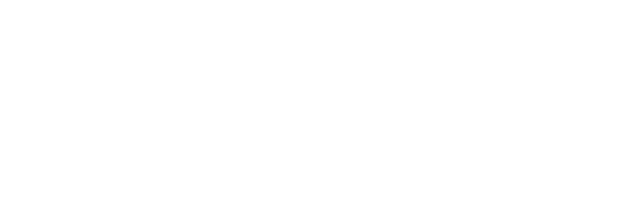
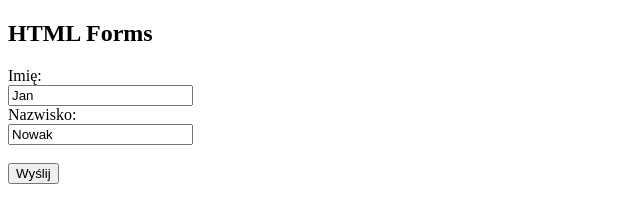
Before and after one commit to TomTcho/X_zadanie-12, a plain HTML site: page index.html in a window 1280 px wide. Shown: the whole page, without its empty margins (0-640 px from the left). Drawn offline with Linux system fonts and the light colour scheme.

Commit message:
uzupełnienie kodu formularza

```diff
--- a/index.html
+++ b/index.html
@@ -7,6 +7,14 @@
     <title>Document</title>
 </head>
 <body>
+    <h2>HTML Forms</h2>
 
+<form action="/action_page.php">
+  <label for="fname">Imię:</label><br>
+  <input type="text" id="fname" name="fname" value="Jan"><br>
+  <label for="lname">Nazwisko:</label><br>
+  <input type="text" id="lname" name="lname" value="Nowak"><br><br>
+  <input type="submit" value="Wyślij">
+</form>
 </body>
 </html>
```
